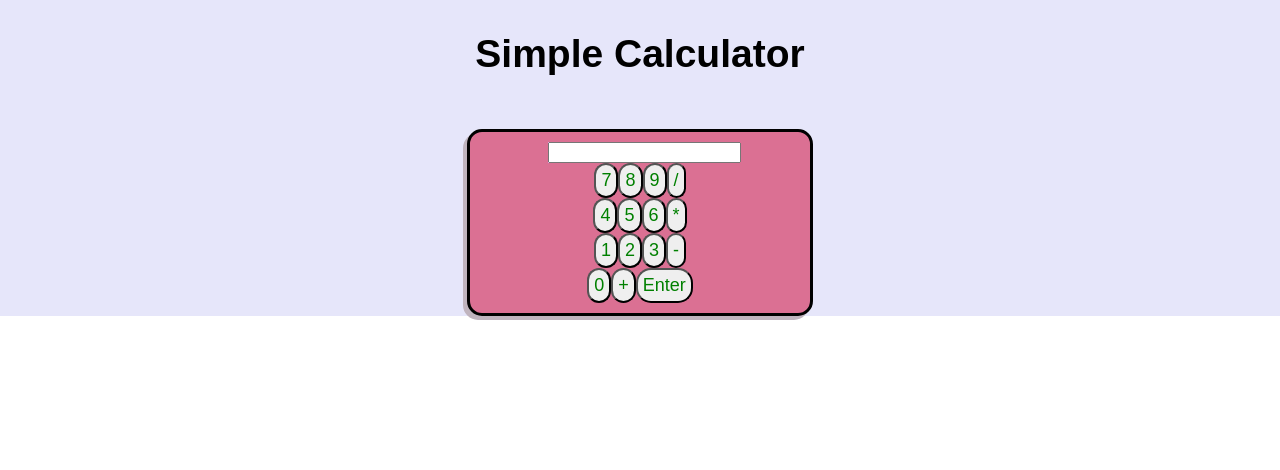
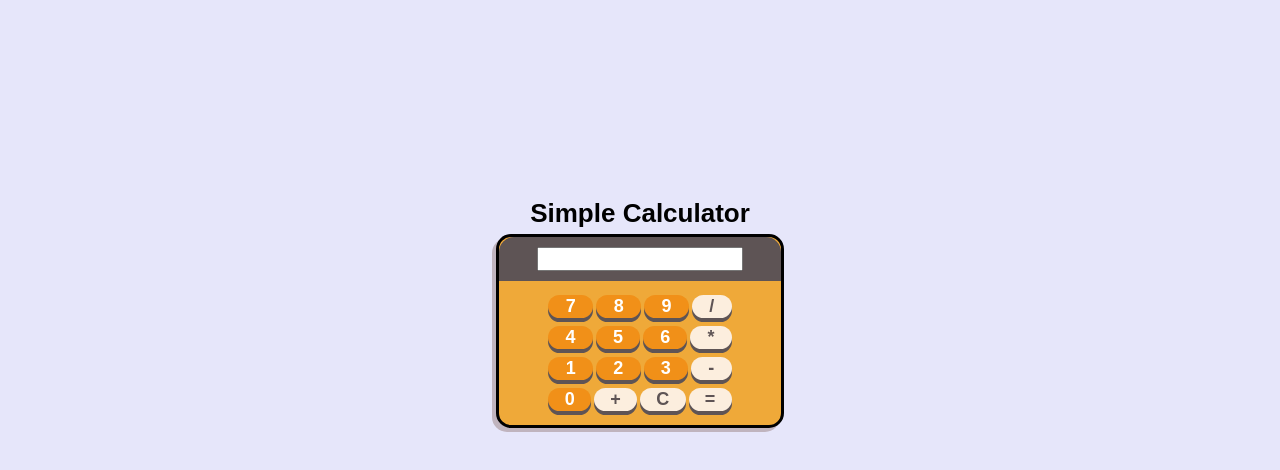
Before and after one commit to mafer-mafer/calculator, a React (Create React App) app: page / in a window 1280 px wide. Shown: the top 470 px of the page. Built offline with nearby package versions, Linux system fonts and the light colour scheme.

Commit message:
better styling, both inputs work correctly

```diff
--- a/src/App.css
+++ b/src/App.css
@@ -1,60 +1,102 @@
 html,
 body {
-  height: 100%;
+  height: 100vh;
+  width: auto;
 }
 
 .App {
   text-align: center;
-  font-family: sans-serif;
+  font-family: "PT Sans Narrow", sans-serif;
   background-color: lavender;
-  height: 100%;
-  width: 100%;
+  height: 100vh;
+  width: auto;
+  margin: auto;
 }
 
-.App-header {
-  display: flex;
-  flex-direction: column;
-  align-items: center;
-  justify-content: center;
-  font-size: calc(10px + 2vmin);
-  color: black;
-}
-
-.App-link {
-  color: #61dafb;
-}
-
-.App button {
-  flex: 1 1 auto;
-  border-radius: 15px;
-  color: green;
-  padding: 5px;
-  font-size: calc(10px + 1vmin);
-}
-
-.App button:hover {
-  color: blue;
-}
-
-.calculator-container {
-  width: 25%;
+.inner-div {
+  height: 100%;
   display: flex;
   flex-direction: column;
   justify-content: center;
   align-items: center;
-  margin: auto;
-  margin-top: 20px;
-  padding: 10px;
+}
+
+h3 {
+  font-size: calc(10px + 2vmin);
+  color: black;
+  margin-bottom: 5px;
+}
+
+form {
+  width: 22%;
+  display: flex;
+  flex-direction: column;
   border: 3px solid #000000;
   box-shadow: -4px 4px #c0b4be;
   border-radius: 15px;
-  background-color: palevioletred;
+  background-color: #efa939;
+  margin-bottom: 200px;
 }
 
-#calculator-input-container {
-  background-color: plum;
+.calculator-input-container {
+  background-color: #5e5455;
+  width: 100%;
+  padding-top: 10px;
+  padding-bottom: 10px;
+  border-top-left-radius: 15px;
+  border-top-right-radius: 15px;
 }
 
 form input {
+  width: 70%;
+  font-size: calc(8px + 1vmin);
+}
+
+.buttons-container {
+  padding: 10px;
+  margin: auto;
+  display: flex;
+  flex-direction: column;
+  width: 65%;
+}
+
+.buttons-row {
   width: 100%;
+  display: flex;
+  justify-content: left;
+  margin: auto;
+  padding-top: 4px;
+  padding-bottom: 4px;
+  gap: 2px 3px;
 }
+
+form button {
+  flex: 1 1 auto;
+  border-radius: 15px;
+  background-color: #f19018;
+  color: white;
+  font-size: calc(10px + 1vmin);
+  font-weight: bold;
+  box-shadow: 0px 4px #5e5455;
+  border: 0px solid #000000;
+  margin: auto;
+}
+
+form button:hover {
+  background-color: #c0751a;
+}
+
+form button:active {
+  box-shadow: 0px 2px #5e5455;
+  transform: translateY(2px);
+  background-color: #c0751a;
+}
+
+#non-number {
+  background-color: #fceede;
+  color: #5e5455;
+}
+
+#non-number:hover {
+  background-color: #f1ca9b;
+}
--- a/src/App.js
+++ b/src/App.js
@@ -5,10 +5,10 @@ import { Calculator } from "./Calculator";
 const App = () => {
   return (
     <div className="App">
-      <header className="App-header">
-        <h2>Simple Calculator</h2>
-      </header>
-      <Calculator />
+      <div className="inner-div">
+        <h3>Simple Calculator</h3>
+        <Calculator />
+      </div>
     </div>
   );
 };
--- a/src/Calculator.js
+++ b/src/Calculator.js
@@ -8,14 +8,25 @@ export class Calculator extends React.Component {
     };
     this.onChange = this.onChange.bind(this);
     this.onSubmit = this.onSubmit.bind(this);
+    this.onClick = this.onClick.bind(this);
   }
 
   onChange(e) {
     let val = e.target.value;
-    let acceptable = "1234567890/+=*"; //come back to this
+    let acceptable = "1234567890/+=-C*.()";
     if (acceptable.includes(val[val.length - 1]) || val === "") {
       this.setState({
         expression: val,
+      });
+    }
+  }
+
+  onClick(e) {
+    if (e.target.value === "C") {
+      this.setState({ expression: "" });
+    } else {
+      this.setState({
+        expression: this.state.expression + e.target.value,
       });
     }
   }
@@ -25,10 +36,10 @@ export class Calculator extends React.Component {
   }
 
   render() {
+    console.log(this.state.expression);
     return (
-      <div className="calculator-container">
       <form onSubmit={this.onSubmit}>
-          <div id="calculator-input-container">
+        <div className="calculator-input-container">
           <label htmlFor="expression"></label>
           <input
             name="expression"
@@ -37,63 +48,97 @@ export class Calculator extends React.Component {
             type="text"
           ></input>
         </div>
-          <div>
-            <button value="7" type="button" onClick={this.onChange}>
+        <div className="buttons-container">
+          <div className="buttons-row">
+            <button value="7" type="button" onClick={this.onClick}>
               7
             </button>
-            <button value="8" type="button" onClick={this.onChange}>
+            <button value="8" type="button" onClick={this.onClick}>
               8
             </button>
-            <button value="9" type="button" onClick={this.onChange}>
+            <button value="9" type="button" onClick={this.onClick}>
               9
             </button>
-            <button value="/" type="button" onClick={this.onChange}>
+            <button
+              value="/"
+              type="button"
+              onClick={this.onClick}
+              id="non-number"
+            >
               /
             </button>
           </div>
-          <div>
-            <button value="4" type="button" onClick={this.onChange}>
+          <div className="buttons-row">
+            <button value="4" type="button" onClick={this.onClick}>
               4
             </button>
-            <button value="5" type="button" onClick={this.onChange}>
+            <button value="5" type="button" onClick={this.onClick}>
               5
             </button>
-            <button value="6" type="button" onClick={this.onChange}>
+            <button value="6" type="button" onClick={this.onClick}>
               6
             </button>
-            <button value="*" type="button" onClick={this.onChange}>
+            <button
+              value="*"
+              type="button"
+              onClick={this.onClick}
+              id="non-number"
+            >
               *
             </button>
           </div>
-          <div>
-            <button value="1" type="button" onClick={this.onChange}>
+          <div className="buttons-row">
+            <button value="1" type="button" onClick={this.onClick}>
               1
             </button>
-            <button value="2" type="button" onClick={this.onChange}>
+            <button value="2" type="button" onClick={this.onClick}>
               2
             </button>
-            <button value="3" type="button" onClick={this.onChange}>
+            <button value="3" type="button" onClick={this.onClick}>
               3
             </button>
-            <button value="-" type="button" onClick={this.onChange}>
+            <button
+              value="-"
+              type="button"
+              onClick={this.onClick}
+              id="non-number"
+            >
               -
             </button>
           </div>
-          <div>
-            <button value="0" type="button" onClick={this.onChange}>
+          <div className="buttons-row">
+            <button value="0" type="button" onClick={this.onClick}>
               0
             </button>
-            <button value="+" type="button" onClick={this.onChange}>
+            <button
+              value="+"
+              type="button"
+              onClick={this.onClick}
+              id="non-number"
+            >
               +
             </button>
-            <button value="" type="button" onClick={this.onChange}>
-              Enter
+            <button
+              value="C"
+              type="reset"
+              onClick={this.onClick}
+              id="non-number"
+            >
+              C
+            </button>
+            <button
+              value=""
+              type="button"
+              onClick={this.onClick}
+              id="non-number"
+            >
+              =
             </button>
           </div>
           {/* <button>(</button>
       <button>)</button> */}
+        </div>
       </form>
-      </div>
     );
   }
 }
```
Lines whose indentation alone changed are shown as unchanged.
